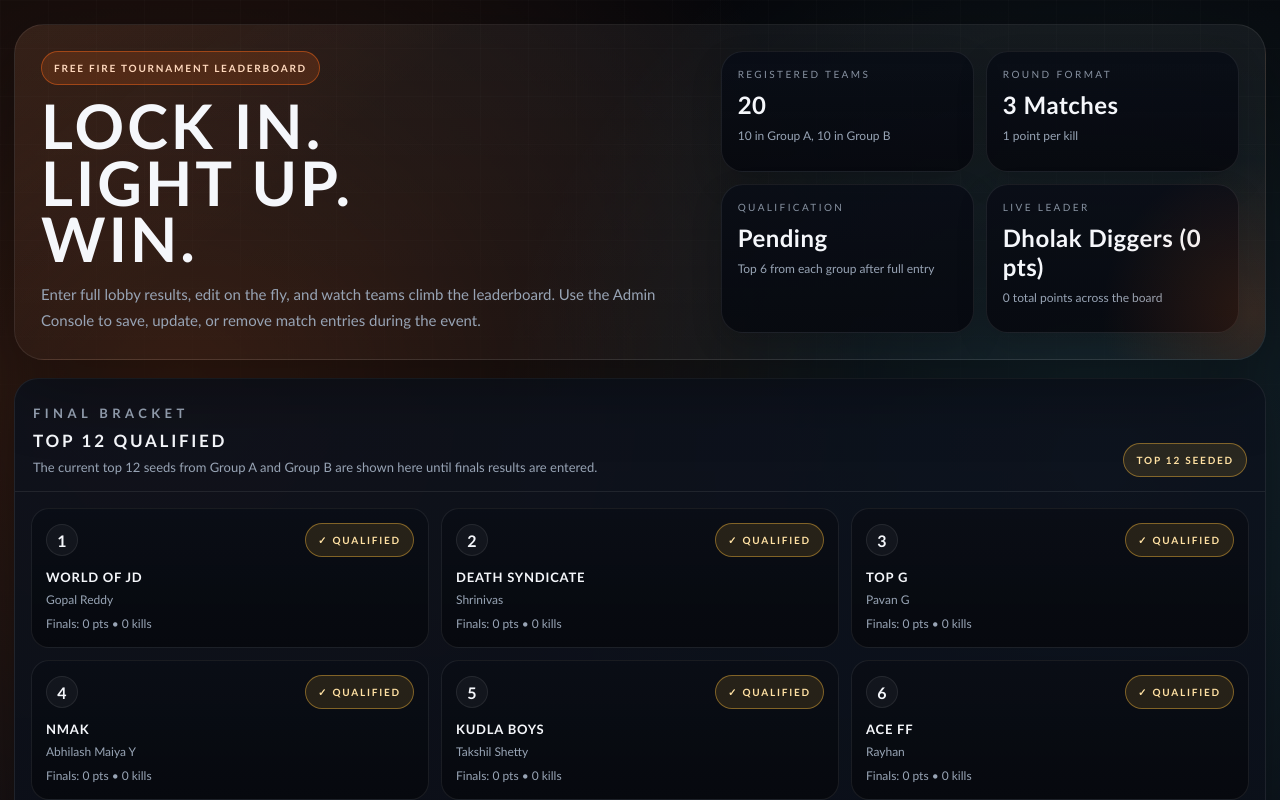
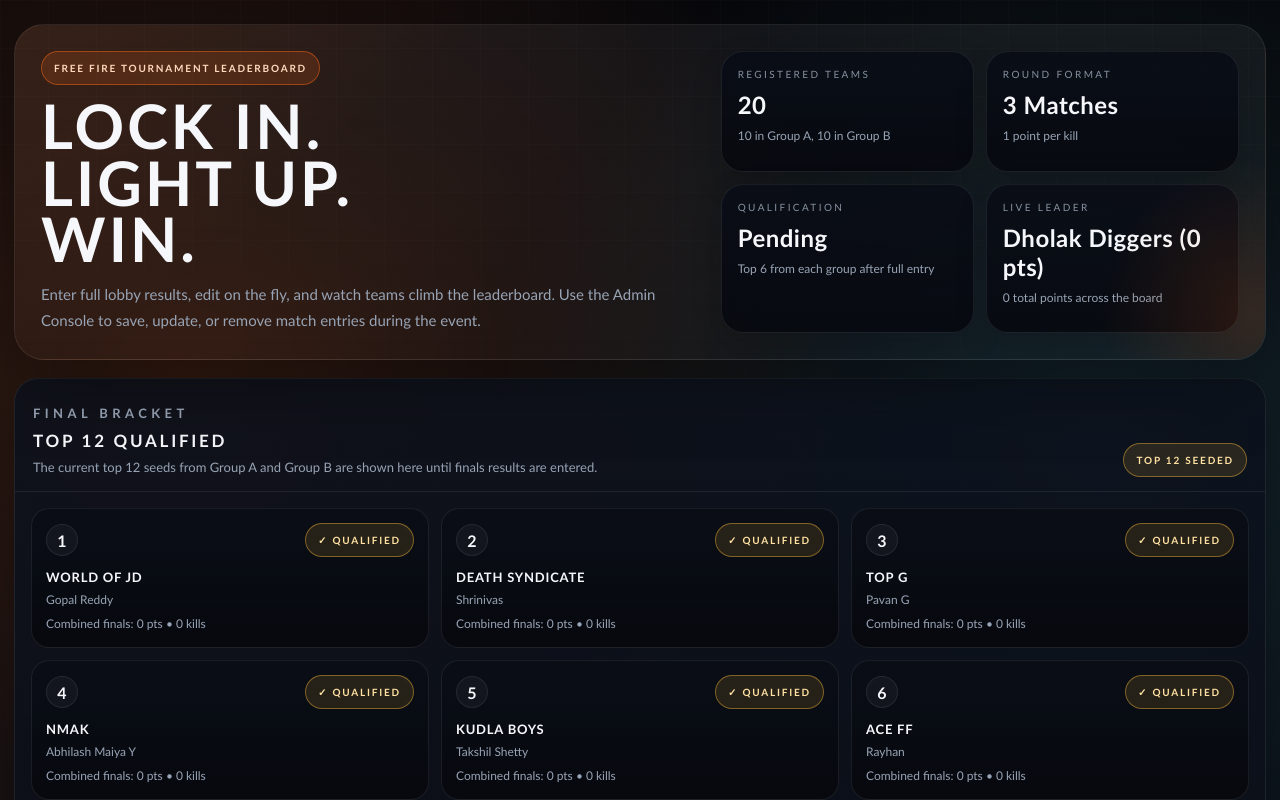
Before and after one commit to Singhmedhansh/Game_Leaderboard, a React (Vite) app in the folder client/: page / in a window 1280 px wide. Shown: the top 800 px of the page. Built offline with nearby package versions, Linux system fonts and the light colour scheme.

Commit message:
Clarify combined finals totals

```diff
--- a/client/src/App.jsx
+++ b/client/src/App.jsx
@@ -331,7 +331,7 @@
               </div>
               <h3>{team.teamName}</h3>
               <p>{team.leaderName}</p>
-              <p className="ff-muted">Finals: {team.totalPoints} pts • {team.totalKills} kills</p>
+              <p className="ff-muted">Combined finals: {team.totalPoints} pts • {team.totalKills} kills</p>
             </motion.article>
           ))
         ) : (
```
